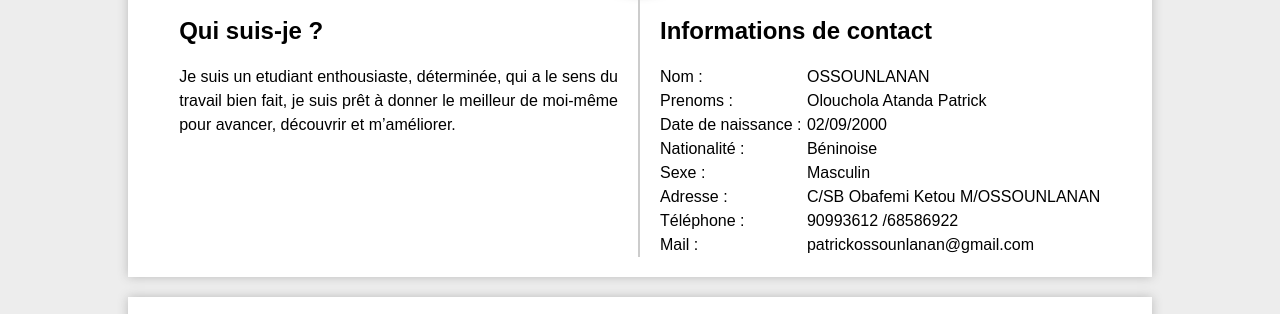
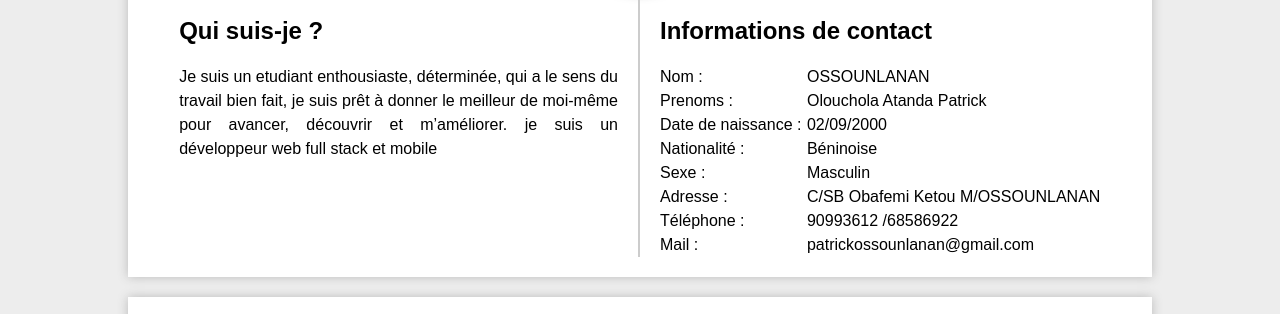
Before and after one commit to Olouchola/patrickCV, a plain HTML site: page index.html in a window 1280 px wide. Shown: the part 217-531 px from the top of the page. Drawn offline with Linux system fonts and the light colour scheme.

Commit message:
Fist commit

```diff
--- a/index.html
+++ b/index.html
@@ -19,7 +19,9 @@
             <div class="prez">
                 <h2>Qui suis-je ?</h2>
                 <p> Je suis un etudiant enthousiaste, déterminée, qui a le sens du travail bien fait,
-                    je suis prêt à  donner le meilleur de moi-même pour avancer, découvrir et m’améliorer. </p>
+                    je suis prêt à  donner le meilleur de moi-même pour avancer, découvrir et m’améliorer.
+                    je suis un développeur web full stack et mobile
+                 </p>
             </div>
             <div class="contact">
                 <h2>Informations de contact</h2>
```
